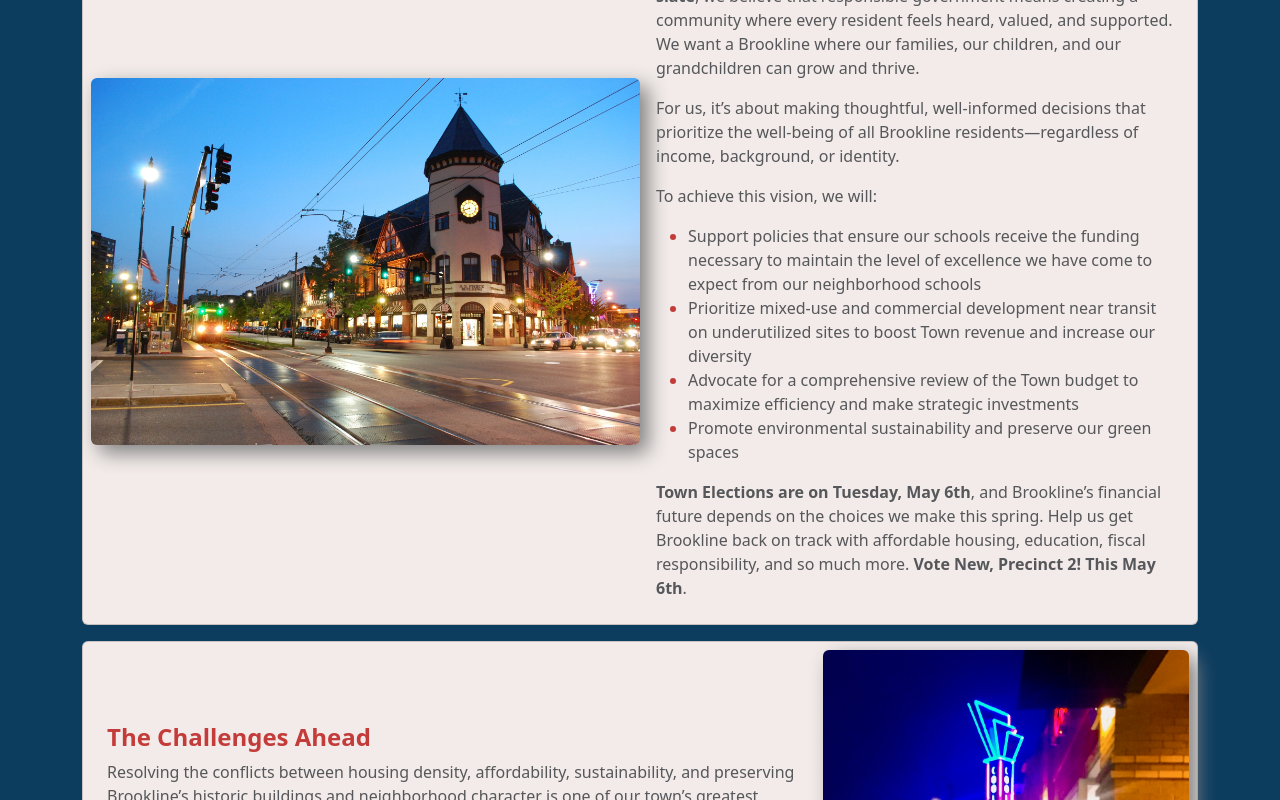
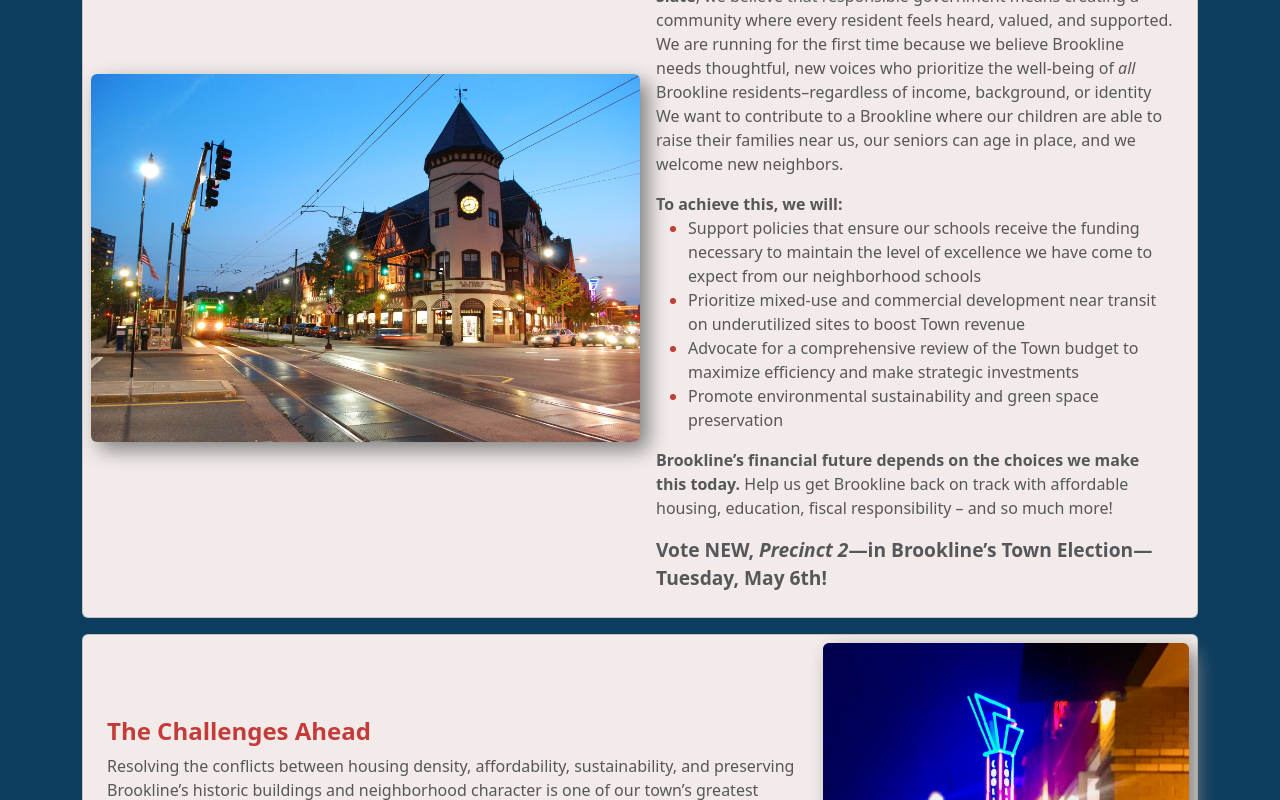
Before and after one commit to ctstone/precinct-two, an Angular app in the folder frontend/: page / in a window 1280 px wide. Shown: the part 729-1529 px from the top of the page. Built offline with nearby package versions, Linux system fonts and the light colour scheme; some icons are missing.

Commit message:
Update content

```diff
--- a/frontend/src/styles.scss
+++ b/frontend/src/styles.scss
@@ -160,9 +160,14 @@
 }
 
 .p2-list {
+  margin-top: 0;
   li::marker {
     color: var(--h4-color);
   }
+}
+
+.p2-1 {
+  font-size:1.2em;;
 }
 
 @media (min-width: 768px) {
```
Also changed, not shown: frontend/public/main/meet-the-candidates.txt.
